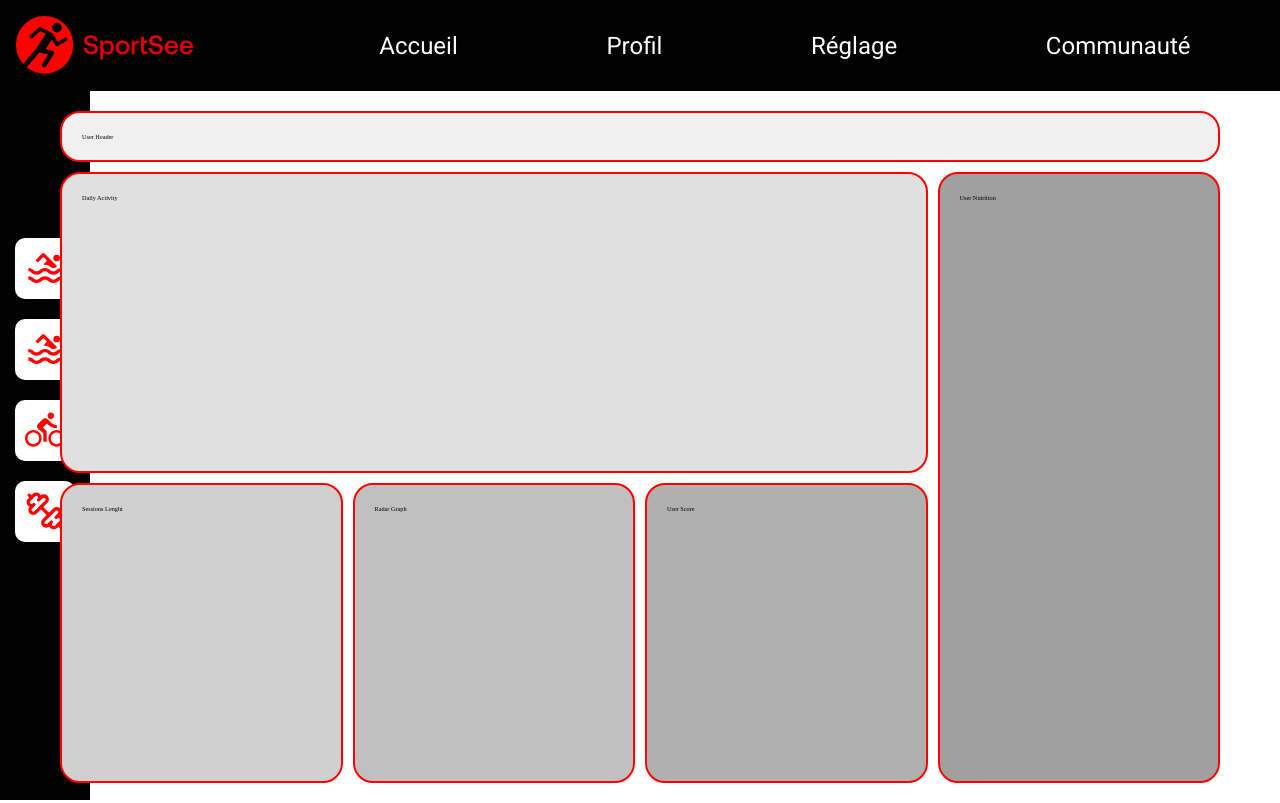
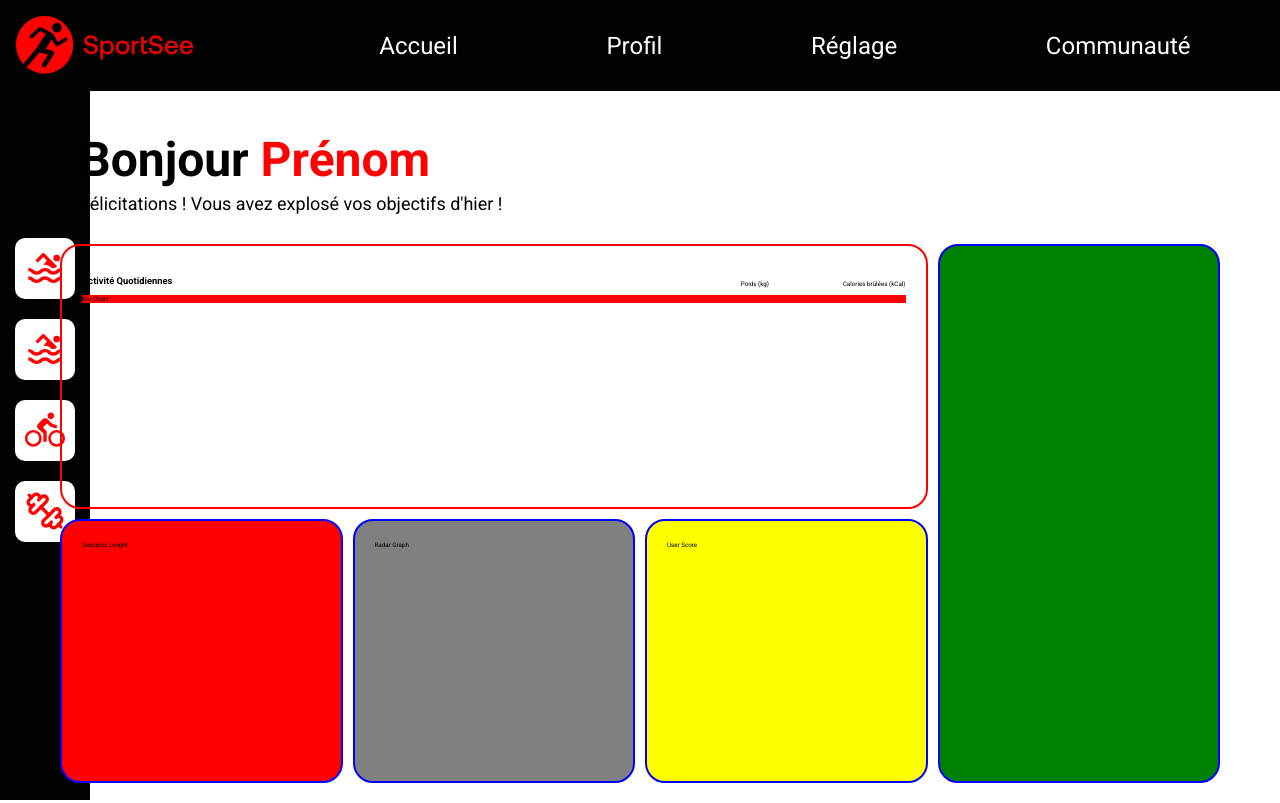
Before and after one commit to AurelieDuynslaeger/SportSee_P12_OCR, a React (Vite) app: page / in a window 1280 px wide. Built offline with nearby package versions, Linux system fonts and the light colour scheme.

Commit message:
🎨 grdi structure : Daily Activity, User sessions length, user radar graph, user score & user nutrition + 🎨 UserNutritionCard component

```diff
--- a/src/App.jsx
+++ b/src/App.jsx
@@ -11,12 +11,34 @@ function App() {
       <TopNav/>
       <LeftNav/>
       <div className='main_content'>
-        <div className='user_header'>User Header</div>
-        <div className="user_daily_activity">Daily Activity</div>
+        <div className='user_header'>
+          <h1>Bonjour <span className='user_first_name'>Prénom</span></h1>
+          <p>Félicitations ! Vous avez explosé vos objectifs d&apos;hier !</p>
+        </div>
+        <div className="user_daily_activity">
+          <div className='daily_activity_header'>
+            <h2>Activité Quotidiennes</h2>
+            <div className='weight_kcal'>
+              <div className='weight'>
+                <img src="" alt="" />
+                <p>Poids (kg)</p>
+              </div>
+              <div className='kcal'>
+                <img src="" alt="" />
+                <p>Calories brûlées (kCal)</p>
+              </div>
+            </div>
+          </div>
+          <div className='daily_activity_barchart'>
+              Bar Chart
+          </div>
+        </div>
         <div className="user_sessions_length">Sessions Lenght</div>
         <div className="user_radar_graph">Radar Graph</div>
         <div className="user_score">User Score</div>
-        <div className="user_nutrition">User Nutrition</div>
+        <div className="user_nutrition">
+          {/* map User_main_data pour appeler 4 div => composant UserNutritionCard */}
+        </div>
       </div>
     </>
   )
--- a/src/components/LeftNav/Leftnav.scss
+++ b/src/components/LeftNav/Leftnav.scss
@@ -6,7 +6,7 @@
     top:0;
     z-index: -1;
     height: 100vh;
-    width: fit-content;
+    width: 7vw;
     background-color: v.$color-bgnav;
     display: flex;
     align-items: center;
--- a/src/stylesheet/App.scss
+++ b/src/stylesheet/App.scss
@@ -2,17 +2,16 @@
 @use "./reset";
 @use './mixins' as m;
 
-// #root {
-//   max-width: 1280px;
-//   margin: 0 auto;
-//   padding: 2rem;
-// }
+#root{
+  max-width: 100vw;
+}
 
 .main_content {
   max-width: 1200px;
   margin: 0 auto;
   padding: 2rem;
   min-height: 89vh;
+  // width: 93vw;
   display: grid;
   grid-template-columns: repeat(4, 1fr);
   grid-template-rows: auto 1fr 1fr;
@@ -22,52 +21,75 @@
     "user_sessions_length user_radar_graph user_score user_nutrition";
   gap: 10px;
   padding: 20px;
+  font-family: v.$font-roboto;
 }
 
 .user_header {
   grid-area: user_header;
-  background-color: #f0f0f0;
-  border: 2px red solid;
   padding: 20px;
-  border-radius: 20px;
+  h1{
+    font-size: 4.8rem;
+    margin: 0;
+    .user_first_name{
+      color : v.$color-primary;
+    }
+  }
+  p{
+    font-size: 1.8rem;
+    margin: 0;
+    margin-top: 0.5rem;
+  }
 }
 
 .user_daily_activity {
   grid-area: user_daily_activity;
-  background-color: #e0e0e0;
   border: 2px red solid;
   border-radius: 20px;
   padding: 20px;
+  .daily_activity_header{
+    display: flex;
+    align-items: center;
+    justify-content: space-between;
+    .weight_kcal{
+      display: flex;
+      width: 20%;
+      align-items: center;
+      justify-content: space-between;
+    }
+  }
+  .daily_activity_barchart{
+    background-color: red;
+  }
 }
 
 .user_sessions_length {
   grid-area: user_sessions_length;
-  background-color: #d0d0d0;
+  background-color: red;
   padding: 20px;
-  border: 2px red solid;
+  border: 2px blue solid;
   border-radius: 20px;
 }
 
 .user_radar_graph {
   grid-area: user_radar_graph;
-  background-color: #c0c0c0;
+  background-color: grey;
   padding: 20px;
-  border: 2px red solid;
+  border: 2px blue solid;
   border-radius: 20px;
 }
 
 .user_score {
   grid-area: user_score;
-  background-color: #b0b0b0;
-  border: 2px red solid;
+  background-color: yellow;
+  border: 2px blue solid;
   border-radius: 20px;
   padding: 20px;
 }
 
 .user_nutrition {
   grid-area: user_nutrition;
-  background-color: #a0a0a0;
-  border: 2px red solid;
+  background-color: green;
+  border: 2px blue solid;
   border-radius: 20px;
   padding: 20px;
 }
```
Also changed, not shown: src/components/UserNutritionCard/UserNutritionCard.jsx (added, +24 -0 lines).
